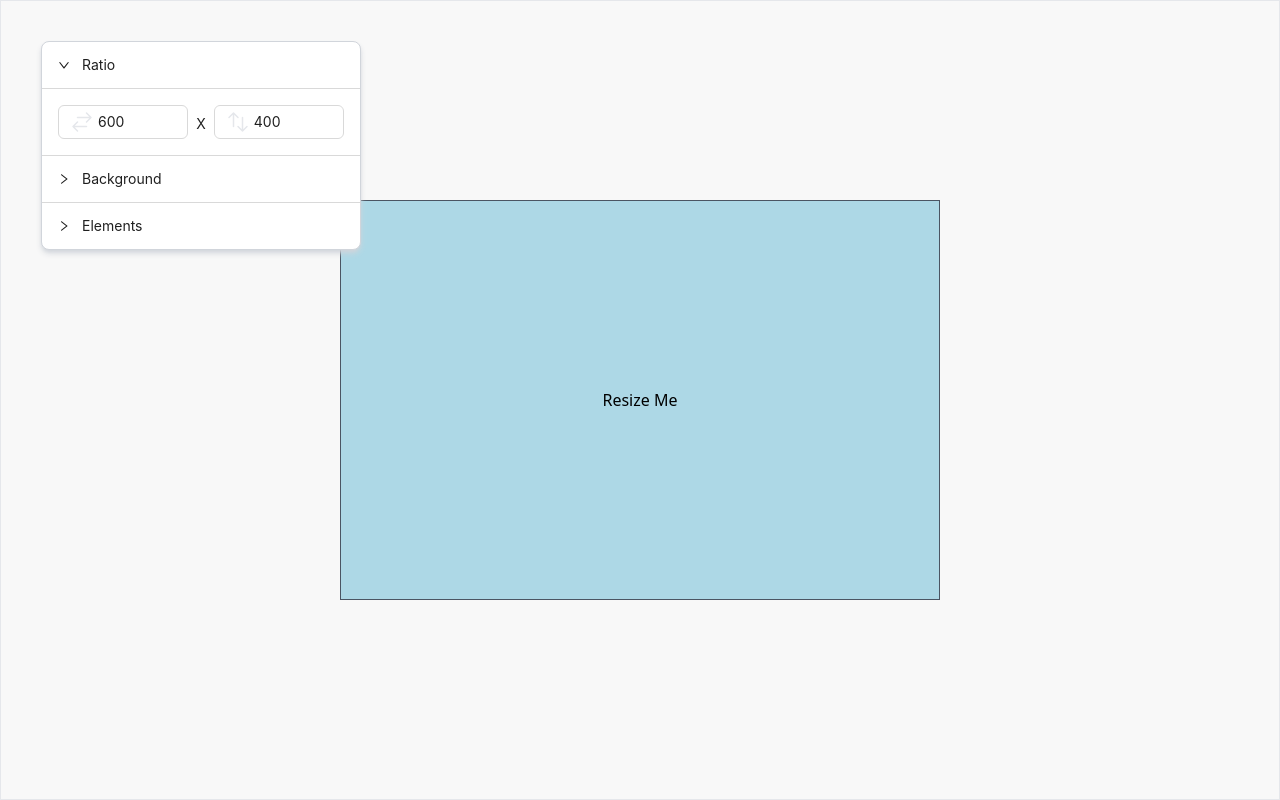
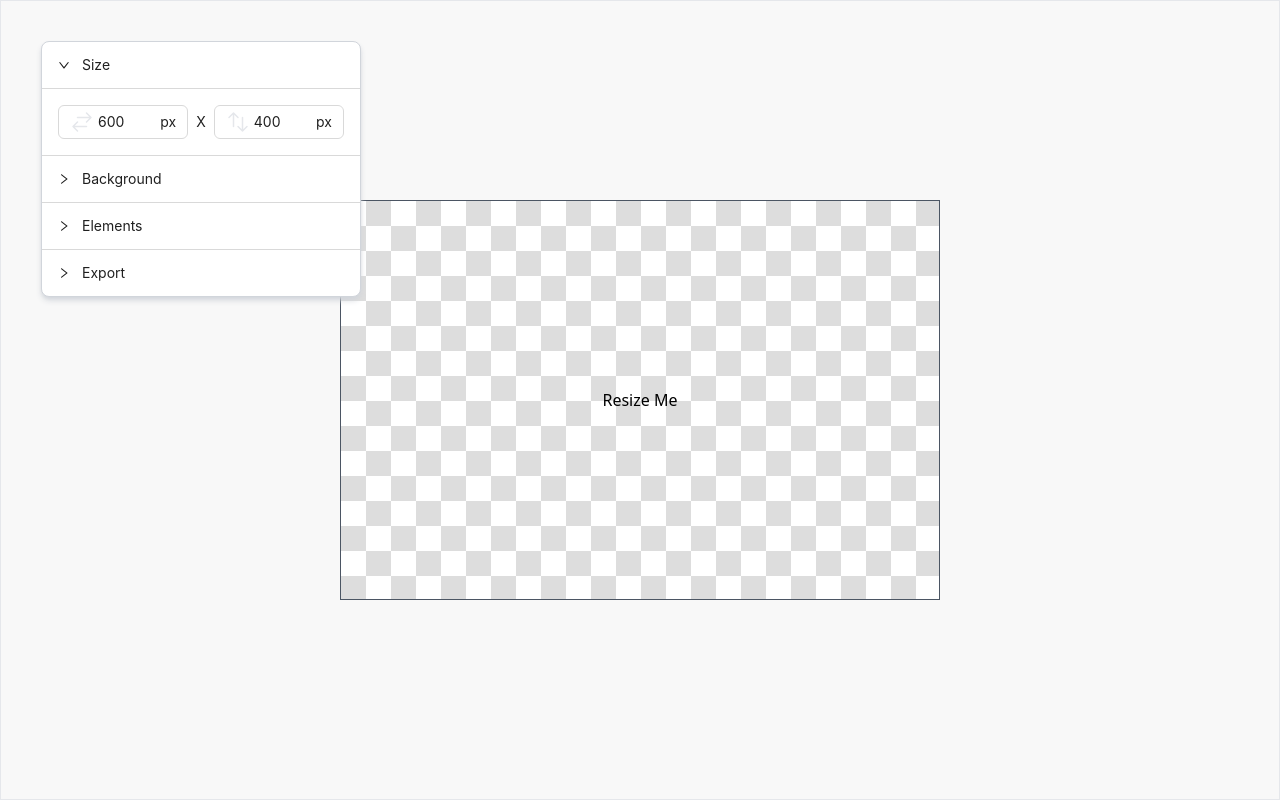
Before and after one commit to tividan2014/backgound, a React (Create React App) app: page / in a window 1280 px wide. Built offline with nearby package versions, Linux system fonts and the light colour scheme.

Commit message:
add chessboard background

```diff
--- a/src/App.tsx
+++ b/src/App.tsx
@@ -1,8 +1,9 @@
 import type { CollapseProps } from 'antd'
-import Resizable from './Resizable'
+import Playground from './features/Playground'
 import Collapse from 'common/components/collapse/Collapse'
 import Input from 'common/components/input/Input'
 import { HorizontalIcon, VerticalIcon } from 'common/icons'
+import useInitialScreenSize from 'common/hooks/useInitialScreenSize'
 
 const text = `
   A dog is a type of domesticated animal.
@@ -10,17 +11,19 @@ const text = `
   it can be found as a welcome guest in many households across the world.
 `
 
+const size = (
+  <div className="flex items-center">
+    <Input initialValue="600" placeholder="Horizontal" icon={<HorizontalIcon />} suffix="px" />
+    <span className="ml-2">X</span>
+    <Input initialValue="400" className="ml-2" placeholder="Vertical" icon={<VerticalIcon />} suffix="px" />
+  </div>
+)
+
 const items: CollapseProps['items'] = [
   {
     key: '1',
-    label: 'Ratio',
-    children: (
-      <div className="flex">
-        <Input initialValue="600" placeholder="Horizontal" icon={<HorizontalIcon />} />
-        <div className="ml-2 mt-2">X</div> {/*  TODO: mt it's wrong need align-middle */}
-        <Input initialValue="400" className="ml-2" placeholder="Vertical" icon={<VerticalIcon />} />
-      </div>
-    ),
+    label: 'Size',
+    children: size,
   },
   {
     key: '2',
@@ -32,12 +35,19 @@ const items: CollapseProps['items'] = [
     label: 'Elements',
     children: <p>{text}</p>,
   },
+  {
+    key: '4',
+    label: 'Export',
+    children: <p>{text}</p>,
+  },
 ]
 
 function App() {
+  const { width: w, height: h } = useInitialScreenSize()
+
   return (
     <div className="h-screen border-1 relative bg-background">
-      <Resizable />
+      <Playground />
       <Collapse items={items} className="mt-10 ml-10 w-80 absolute" />
     </div>
   )
--- a/src/common/components/input/Input.tsx
+++ b/src/common/components/input/Input.tsx
@@ -8,13 +8,22 @@ interface Props {
   initialValue?: string
   placeholder: string
   icon?: ReactNode
-  onlyNumbers?: true
+  onlyNumbers?: boolean
+  suffix?: string
 }
 
-const Input = ({ className, initialValue, placeholder, icon }: Props) => {
+const Input = ({ className, initialValue, placeholder, icon, suffix }: Props) => {
   const [value, setValue] = useState(initialValue)
 
-  return <AntInput className={cx(className, 'group')} placeholder={placeholder} prefix={icon} value={value} />
+  return (
+    <AntInput
+      className={cx(className, 'group')}
+      placeholder={placeholder}
+      prefix={icon}
+      suffix={suffix}
+      value={value}
+    />
+  )
 }
 
 export default Input
--- /dev/null
+++ b/src/common/constants.ts
@@ -0,0 +1 @@
+export const chessSquareSize = 50
--- /dev/null
+++ b/src/common/hooks/useInitialScreenSize.ts
@@ -0,0 +1,18 @@
+import { useState, useEffect } from 'react'
+
+interface ScreenSize {
+  width: number
+  height: number
+}
+
+const useInitialScreenSize = (): ScreenSize => {
+  const [screenSize, setScreenSize] = useState<ScreenSize>({ width: 0, height: 0 })
+
+  useEffect(() => {
+    setScreenSize({ width: window.innerWidth, height: window.innerHeight })
+  }, [])
+
+  return screenSize
+}
+
+export default useInitialScreenSize
--- a/src/Resizable.tsx
+++ b/src/features/Playground.tsx
@@ -1,6 +1,9 @@
 import React, { useState, useRef, useEffect } from 'react'
+import useInitialScreenSize from 'common/hooks/useInitialScreenSize'
 
-const Resizable: React.FC = () => {
+const Playground: React.FC = () => {
+  const { width: w, height: h } = useInitialScreenSize()
+
   const initialWidth = 600
   const initialHeight = 400
   const [width, setWidth] = useState(initialWidth)
@@ -11,7 +14,7 @@ const Resizable: React.FC = () => {
   // eslint-disable-next-line react-hooks/exhaustive-deps
   const handleWheel = (event: WheelEvent) => {
     event.preventDefault()
-    const scaleFactor = -0.1
+    const scaleFactor = -0.4
     const newWidth = Math.max(300, width + event.deltaY * scaleFactor)
     const newHeight = (newWidth / initialWidth) * initialHeight
     setWidth(newWidth)
@@ -37,7 +40,12 @@ const Resizable: React.FC = () => {
       style={{
         width: `${width}px`,
         height: `${height}px`,
-        backgroundColor: 'lightblue',
+        backgroundImage: `linear-gradient(45deg, #ddd 25%, transparent 25%, transparent 75%, #ddd 75%, #ddd),
+          linear-gradient(45deg, #ddd 25%, transparent 25%,  transparent 75%, #ddd 75%, #ddd),
+          linear-gradient(45deg, #fff 25%, transparent 25%, transparent 75%, #fff 75%, #fff),
+          linear-gradient(45deg, #fff 25%, transparent 25%,  transparent 75%, #fff 75%, #fff)`,
+        backgroundPosition: '0 0, 25px 25px, 25px 0, 0 25px',
+        backgroundSize: '50px 50px',
         display: 'flex',
         justifyContent: 'center',
         alignItems: 'center',
@@ -45,7 +53,7 @@ const Resizable: React.FC = () => {
         top: '50%',
         left: '50%',
         transform: 'translate(-50%, -50%)',
-        transition: 'width 0.1s, height 0.1s',
+        transition: 'width 0.5s, height 0.5s',
         overflow: 'hidden',
       }}
     >
@@ -54,4 +62,4 @@ const Resizable: React.FC = () => {
   )
 }
 
-export default Resizable
+export default Playground
```
